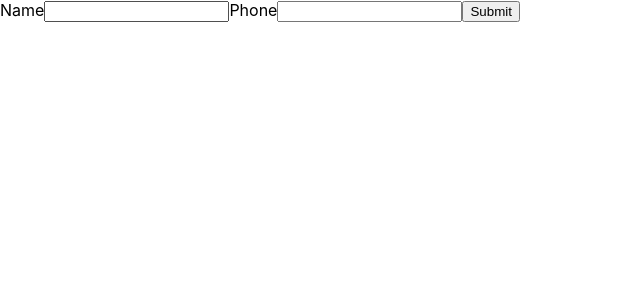
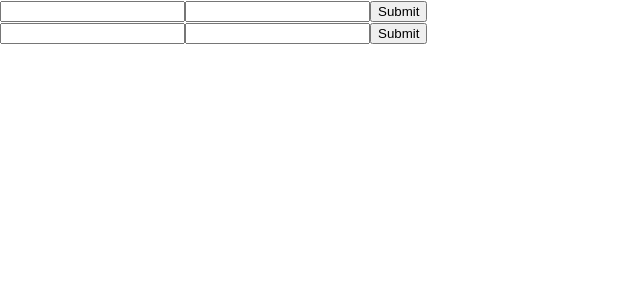
Before and after one commit to mohinderps/elsa, a React (Create React App) app: page / in a window 1280 px wide. Shown: the top 300 px of the page, without its empty margins (0-640 px from the left). Built offline with nearby package versions, Linux system fonts and the light colour scheme.

Commit message:
Expose Helper Components Form.Field, Form.ErrorMessage and Form

```diff
--- a/src/AddUser.js
+++ b/src/AddUser.js
@@ -1,84 +1,10 @@
 import React from "react";
-import Form from "./components/Form";
+import FormContainer, { Form } from "./components/Form";
 
-// class AddUser extends React.Component {
-//   constructor(props) {
-//     super(props);
-//     this.state = {
-//       name: "",
-//       phone: "",
-//       errors: {},
-//     };
-//   }
-
-//   isValidName = (name) => {
-//     return name.length !== 0;
-//   };
-
-//   isValidPhone = (phone) => {
-//     return phone.length !== 0;
-//   };
-
-//   checkFormForErrors = () => {
-//     this.setState({
-//       errors: {
-//         name: this.isValidName(this.state.name) ? null : "Invalid Name",
-//         phone: this.isValidPhone(this.state.phone) ? null : "Invalid Phone",
-//       },
-//     });
-//   };
-
-//   handleInputChange = (e) => {
-//     this.setState(
-//       {
-//         [e.target.name]: e.target.value,
-//       },
-//       this.checkFormForErrors
-//     );
-//   };
-
-//   handleFormSubmit = (e) => {
-//     e.preventDefault();
-//     console.log(this.state);
-//   };
-
-//   render() {
-//     const { name, phone, errors } = this.state;
-
-//     return (
-//       <form onSubmit={this.handleFormSubmit}>
-//         <div>
-//           <label htmlFor="name">Name</label>
-//           <input
-//             type="text"
-//             id="name"
-//             name="name"
-//             value={name}
-//             onInput={this.handleInputChange}
-//           />
-//           {errors.name && <div>{errors.name}</div>}
-//         </div>
-//         <div>
-//           <label htmlFor="phone">Phone</label>
-//           <input
-//             type="number"
-//             id="phone"
-//             name="phone"
-//             value={phone}
-//             onInput={this.handleInputChange}
-//           />
-//           {errors.phone && <div>{errors.phone}</div>}
-//         </div>
-
-//         <button type="submit">Submit</button>
-//       </form>
-//     );
-//   }
-// }
-
-function AddUser() {
+// Usage 1
+export const AddUser = () => {
   return (
-    <Form
+    <FormContainer
       initialValues={{ name: "", phone: "" }}
       validate={(values) => {
         const errors = {};
@@ -97,19 +23,15 @@ function AddUser() {
       {({ values, errors, handleChange, handleSubmit }) => {
         return (
           <form onSubmit={handleSubmit}>
-            <label htmlFor="name">Name</label>
             <input
               type="text"
-              id="name"
               name="name"
               value={values.name}
               onInput={handleChange}
             />
             {errors.name && <div>{errors.name}</div>}
-            <label htmlFor="phone">Phone</label>
             <input
-              type="number"
-              id="phone"
+              type="text"
               name="phone"
               value={values.phone}
               onInput={handleChange}
@@ -119,8 +41,40 @@ function AddUser() {
           </form>
         );
       }}
-    </Form>
+    </FormContainer>
   );
-}
+};
 
-export default AddUser;
+// Usage 2
+export const AddUser2 = () => {
+  return (
+    <FormContainer
+      initialValues={{ name: "", phone: "" }}
+      validate={(values) => {
+        const errors = {};
+        if (!values.name) {
+          errors.name = "Name should not be empty";
+        }
+        if (!values.phone) {
+          errors.phone = "Phone should not be empty";
+        }
+        return errors;
+      }}
+      onSubmit={(values) => {
+        console.log("Submit", values);
+      }}
+    >
+      {() => {
+        return (
+          <Form>
+            <Form.Field type="text" name="name" />
+            <Form.ErrorMessage name="name" />
+            <Form.Field type="text" name="phone" />
+            <Form.ErrorMessage name="phone" />
+            <button type="submit">Submit</button>
+          </Form>
+        );
+      }}
+    </FormContainer>
+  );
+};
--- a/src/App.js
+++ b/src/App.js
@@ -1,8 +1,13 @@
 import React from "react";
-import AddUser from "./AddUser";
+import { AddUser, AddUser2 } from "./AddUser";
 
 function App() {
-  return <AddUser />;
+  return (
+    <>
+      <AddUser />
+      <AddUser2 />
+    </>
+  );
 }
 
 export default App;
--- a/src/components/Form/index.js
+++ b/src/components/Form/index.js
@@ -1,6 +1,49 @@
 import React from "react";
 
-class Form extends React.Component {
+function ErrorMessage({ name, errors }) {
+  return <>{errors[name] && <div>{errors[name]}</div>}</>;
+}
+
+function Field({ type, name, values, handleChange }) {
+  return (
+    <input
+      type={type}
+      name={name}
+      value={values[name]}
+      onInput={handleChange}
+    />
+  );
+}
+
+export const Form = ({
+  children,
+  handleSubmit,
+  handleChange,
+  values,
+  errors,
+}) => {
+  const newChildren = React.Children.map(children, (child) => {
+    if (child.type.name === "Field") {
+      return React.cloneElement(child, {
+        values,
+        handleChange,
+      });
+    }
+    if (child.type.name === "ErrorMessage") {
+      return React.cloneElement(child, {
+        errors,
+      });
+    }
+    return child;
+  });
+
+  return <form onSubmit={handleSubmit}>{newChildren}</form>;
+};
+
+Form.Field = Field;
+Form.ErrorMessage = ErrorMessage;
+
+class FormContainer extends React.Component {
   constructor(props) {
     super(props);
     this.state = {
@@ -34,13 +77,21 @@ class Form extends React.Component {
   };
 
   render() {
-    return this.props.children({
+    const data = {
       values: this.state.values,
       errors: this.state.errors,
       handleChange: this.handleChange,
       handleSubmit: this.handleSubmit,
+    };
+    const children = this.props.children(data);
+
+    return React.Children.map(children, (child) => {
+      if (child.type.name === "Form") {
+        return React.cloneElement(child, data);
+      }
+      return child;
     });
   }
 }
 
-export default Form;
+export default FormContainer;
```
